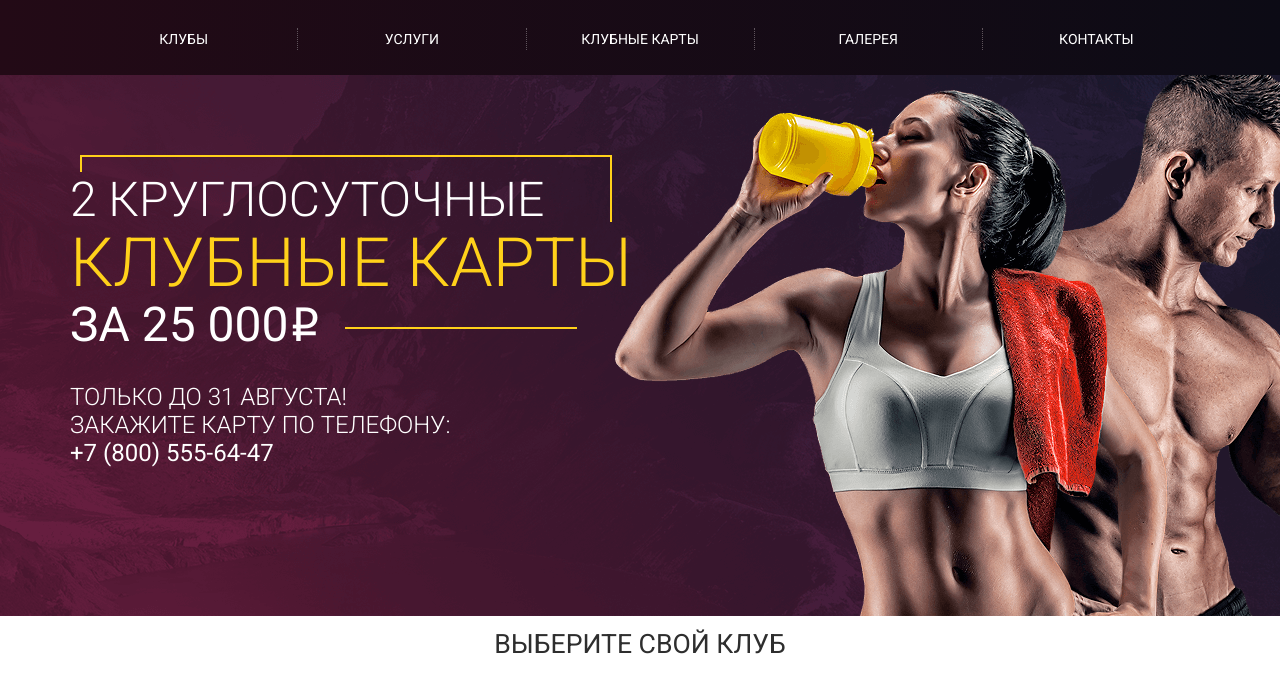
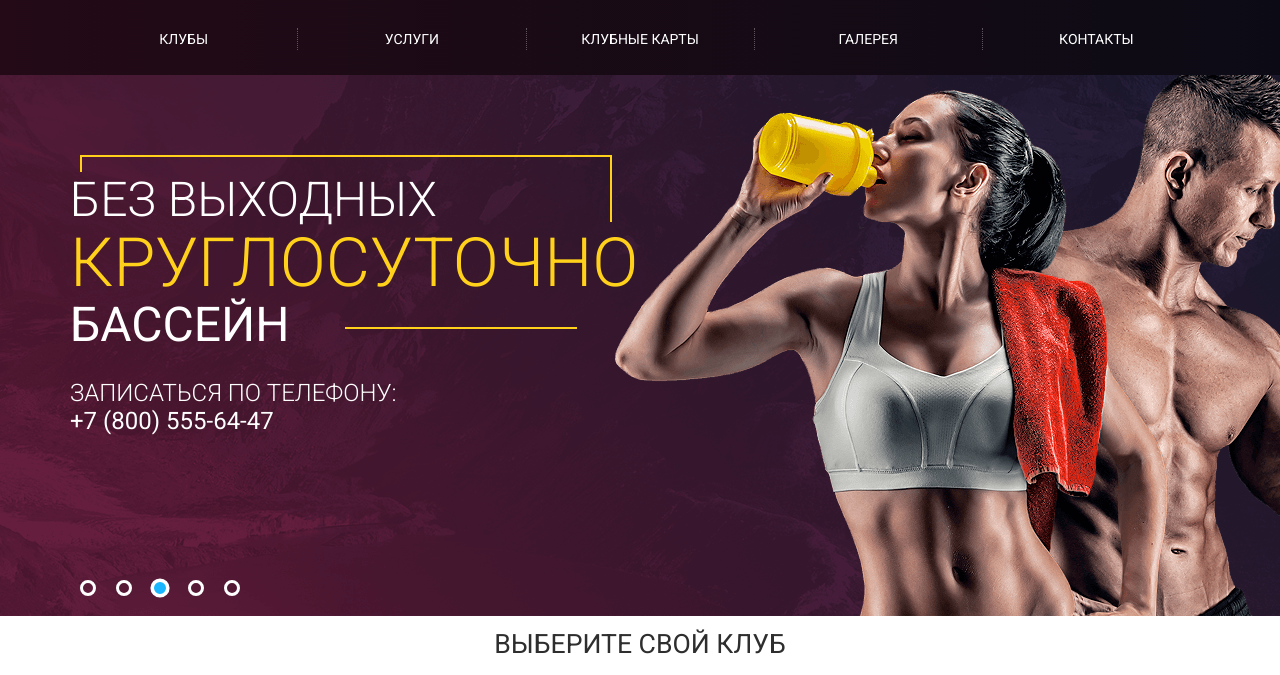
Before and after one commit to RadroachJohny/Diploma_JS, a website built with webpack: page index.html in a window 1280 px wide. Shown: the part 124-799 px from the top of the page. Built offline with Linux system fonts and the light colour scheme.

Commit message:
header slider

```diff
--- a/index.html
+++ b/index.html
@@ -8,7 +8,8 @@
     <link href="https://fonts.googleapis.com/css?family=Roboto:300,400,500,700&amp;subset=cyrillic" rel="stylesheet">
     <link rel="stylesheet" href="css/font-awesome.min.css">
 
-    <link rel="stylesheet" href="css/style.min.css">
+    <!-- <link rel="stylesheet" href="css/style.min.css"> -->
+    <link rel="stylesheet" href="./test.css">
 </head>
 <body>
 <div class="fixed-gift">
@@ -152,6 +153,9 @@
                         </div>
                     </div>
                 </div>
+
+                <ul class="portfolio-dots">
+                </ul>
 
             </div>
         </div>
--- a/src/index.js
+++ b/src/index.js
@@ -6,6 +6,7 @@ import clubChoice from './modules/clubChoice';
 import eventListeners from './modules/eventListeners';
 import burgerStick from './modules/burgerSticky';
 import toTop from './modules/toTopArrow';
+import mainSlider from './modules/mainSlider';
 
 eventListeners();
 
@@ -18,3 +19,5 @@ freeVisit();
 toTop();
 
 giftPopup();
+
+mainSlider();
--- a/src/modules/eventListeners.js
+++ b/src/modules/eventListeners.js
@@ -32,7 +32,6 @@ const eventListeners = () =>{
       if(target.closest('.popup-menu'))
       menu.style.display = 'none';
     } else if(target.matches('.close_icon') || target.matches('.overlay') || target.matches('.close-btn')){
-      console.log(target);
       freeVisitForm.style.display = 'none';
       callbackForm.style.display = 'none';
     } else if (target.closest('.free-visit')){
--- a/test.css
+++ b/test.css
@@ -611,6 +611,40 @@ section {
 a, button {
   outline: none;
 }
+
+ .portfolio-dots {
+     position: absolute;
+     bottom: 20px;
+     width: auto;
+     margin: 20px auto 0;
+     display: -webkit-box;
+     display: -ms-flexbox;
+     display: flex;
+     -webkit-box-pack: center;
+     -ms-flex-pack: center;
+     justify-content: center;
+     z-index: 5;
+   }
+
+   .portfolio-dots .dot {
+    cursor: pointer;
+    height: 16px;
+    width: 16px;
+    margin: 0 10px;
+    border-radius: 50%;
+    border: solid #fff;
+    display: inline-block;
+    -webkit-transition: background-color, -webkit-transform .4s;
+    transition: background-color, transform .4s, -webkit-transform .4s;
+}
+
+.portfolio-dots .dot-active {
+  background-color: #19b5fe;
+  -webkit-transform: scale(1.2);
+  transform: scale(1.2);
+}
+
+
 .hidden-large {
   display: none;
 }
```
Also changed, not shown: mozaika.html (+4 -1 lines), schelkovo.html (+4 -1 lines), dist/main.js.
